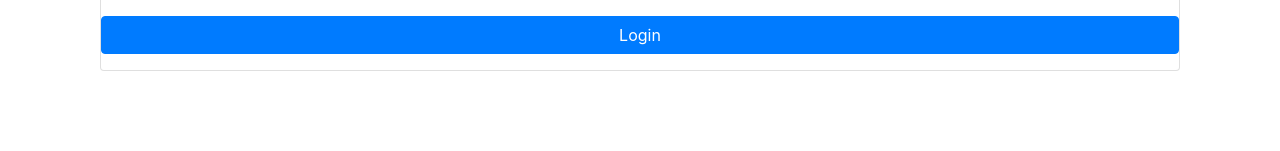
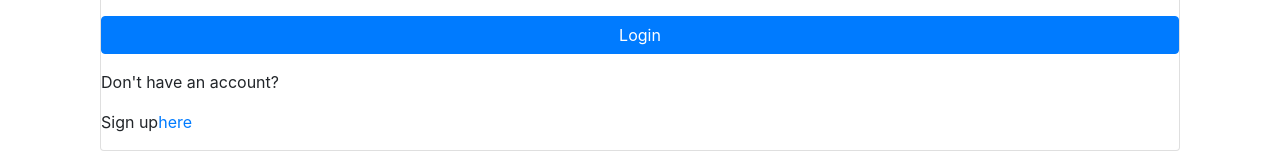
Before and after one commit to icode198/Weather-App-Calendar---frontend, a React (Create React App) app: page /#/ in a window 1280 px wide. Shown: the part 1038-1189 px from the top of the page. Before the commit the page ends 1109 px from the top, so only its background shows below. Built offline with nearby package versions, Linux system fonts and the light colour scheme; the HTML template or start-up script is replaced by a standard one.

Commit message:
Add Link to register page in login page, and link for signin page in register page

```diff
--- a/src/components/Login.js
+++ b/src/components/Login.js
@@ -2,7 +2,7 @@
 import React, { useState, useEffect } from 'react';
 import PropTypes from 'prop-types';
 import { useDispatch, useSelector } from 'react-redux';
-import { Redirect } from 'react-router-dom';
+import { Link, Redirect } from 'react-router-dom';
 import {
   Formik, Field, Form, ErrorMessage,
 } from 'formik';
@@ -96,6 +96,12 @@ const Login = ({ history }) => {
             </div>
           </Form>
         </Formik>
+
+        <p>Don&apos;t have an account?</p>
+        <p>
+          Sign up
+          <Link to="/register">here</Link>
+        </p>
       </div>
 
       {message && (
```
